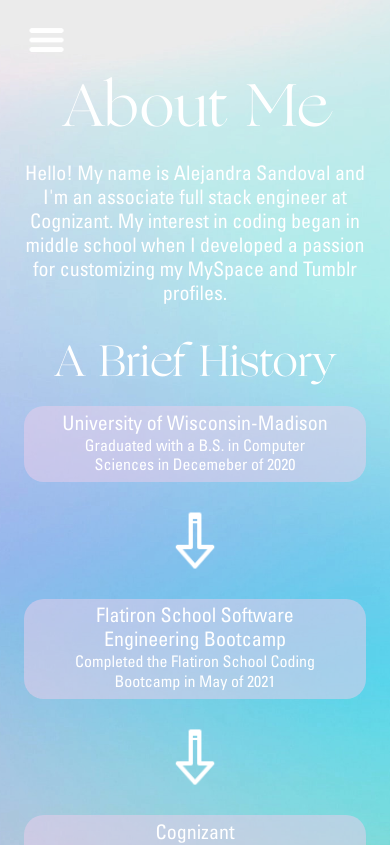
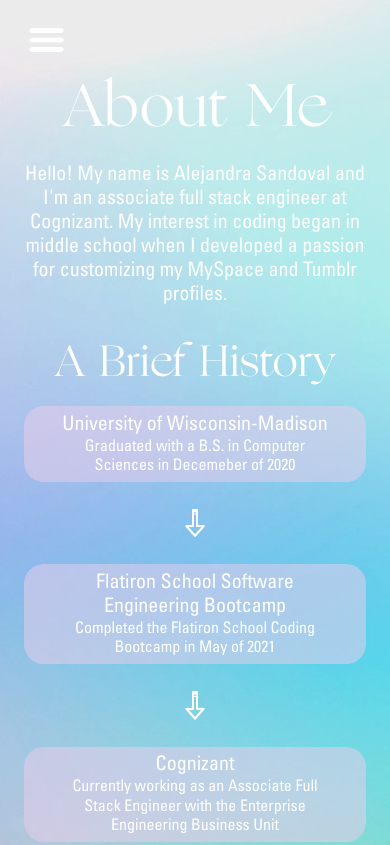
Before and after one commit to lexisandoval/portfolio, a React (Create React App) app: page /aboutme in a window 390 px wide. Shown: the top 845 px of the page. Built offline with nearby package versions, Linux system fonts and the light colour scheme.

Commit message:
Styling updates

```diff
--- a/src/App.css
+++ b/src/App.css
@@ -197,6 +197,6 @@
   }
 
   .arrow {
-    width: 20%;
+    width: 10%;
   }
 }
```
